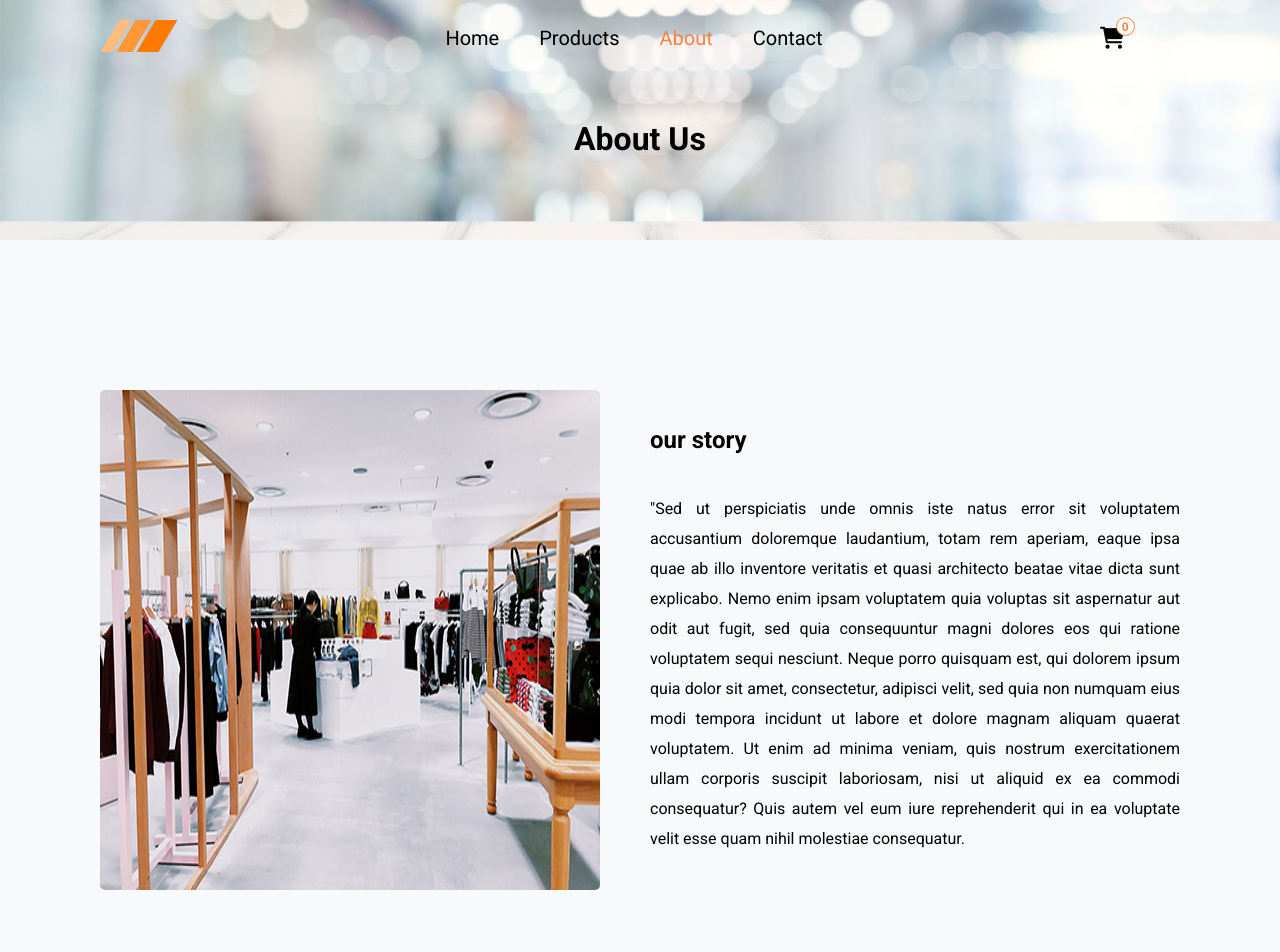
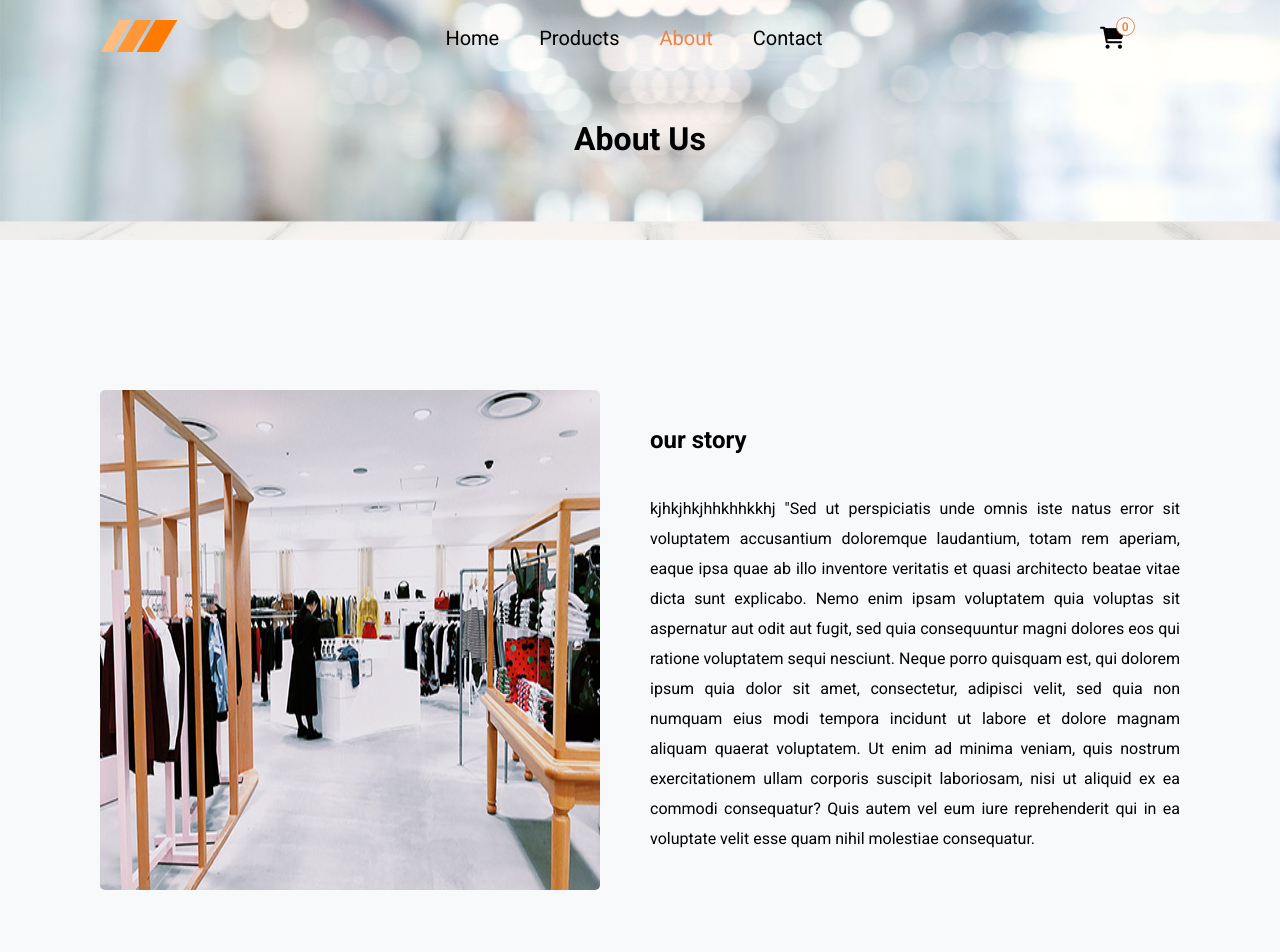
Before and after one commit to mahdieh70/ecommerce-website, a React (Create React App) app: page /about in a window 1280 px wide. Shown: the top 952 px of the page. Built offline with nearby package versions, Linux system fonts and the light colour scheme.

Commit message:
feature test

```diff
--- a/src/components/about/index.js
+++ b/src/components/about/index.js
@@ -17,19 +17,19 @@
         <div className="ourStory">
           <h2>our story</h2>
           <p>
-            "Sed ut perspiciatis unde omnis iste natus error sit voluptatem
-            accusantium doloremque laudantium, totam rem aperiam, eaque ipsa
-            quae ab illo inventore veritatis et quasi architecto beatae vitae
-            dicta sunt explicabo. Nemo enim ipsam voluptatem quia voluptas sit
-            aspernatur aut odit aut fugit, sed quia consequuntur magni dolores
-            eos qui ratione voluptatem sequi nesciunt. Neque porro quisquam est,
-            qui dolorem ipsum quia dolor sit amet, consectetur, adipisci velit,
-            sed quia non numquam eius modi tempora incidunt ut labore et dolore
-            magnam aliquam quaerat voluptatem. Ut enim ad minima veniam, quis
-            nostrum exercitationem ullam corporis suscipit laboriosam, nisi ut
-            aliquid ex ea commodi consequatur? Quis autem vel eum iure
-            reprehenderit qui in ea voluptate velit esse quam nihil molestiae
-            consequatur.
+            kjhkjhkjhhkhhkkhj "Sed ut perspiciatis unde omnis iste natus error
+            sit voluptatem accusantium doloremque laudantium, totam rem aperiam,
+            eaque ipsa quae ab illo inventore veritatis et quasi architecto
+            beatae vitae dicta sunt explicabo. Nemo enim ipsam voluptatem quia
+            voluptas sit aspernatur aut odit aut fugit, sed quia consequuntur
+            magni dolores eos qui ratione voluptatem sequi nesciunt. Neque porro
+            quisquam est, qui dolorem ipsum quia dolor sit amet, consectetur,
+            adipisci velit, sed quia non numquam eius modi tempora incidunt ut
+            labore et dolore magnam aliquam quaerat voluptatem. Ut enim ad
+            minima veniam, quis nostrum exercitationem ullam corporis suscipit
+            laboriosam, nisi ut aliquid ex ea commodi consequatur? Quis autem
+            vel eum iure reprehenderit qui in ea voluptate velit esse quam nihil
+            molestiae consequatur.
           </p>
         </div>
       </div>
```
